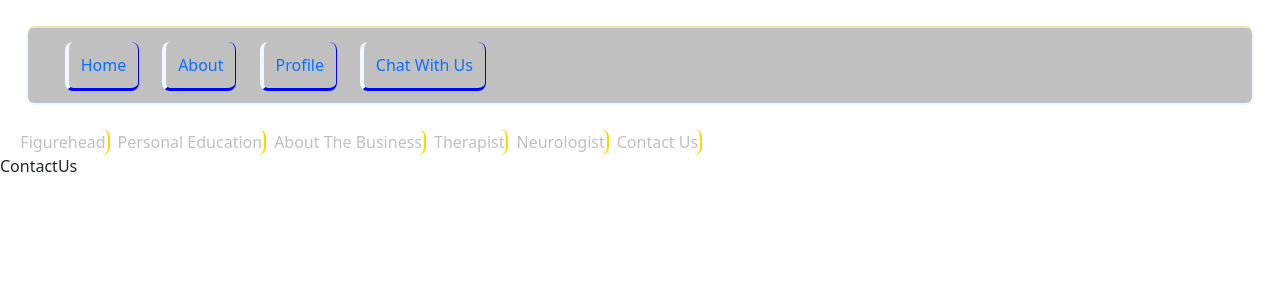
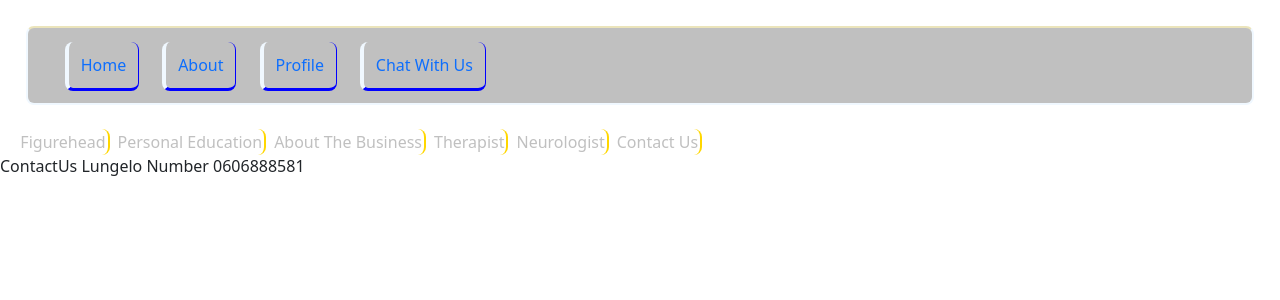
Before and after one commit to Lungelokwadwo/digital_neuro_deployment, a React (Create React App) app: page /contactus in a window 1280 px wide. Shown: the top 300 px of the page. Built offline with nearby package versions, Linux system fonts and the light colour scheme.

Commit message:
Contact Lungelo

```diff
--- a/src/pages/ContactUs.js
+++ b/src/pages/ContactUs.js
@@ -3,7 +3,7 @@ import './ContactUs.css';
 
 const ContactUs = () => {
   return (
-    <div>ContactUs</div>
+    <div>ContactUs Lungelo Number 0606888581</div>
   )
 }
 
```
